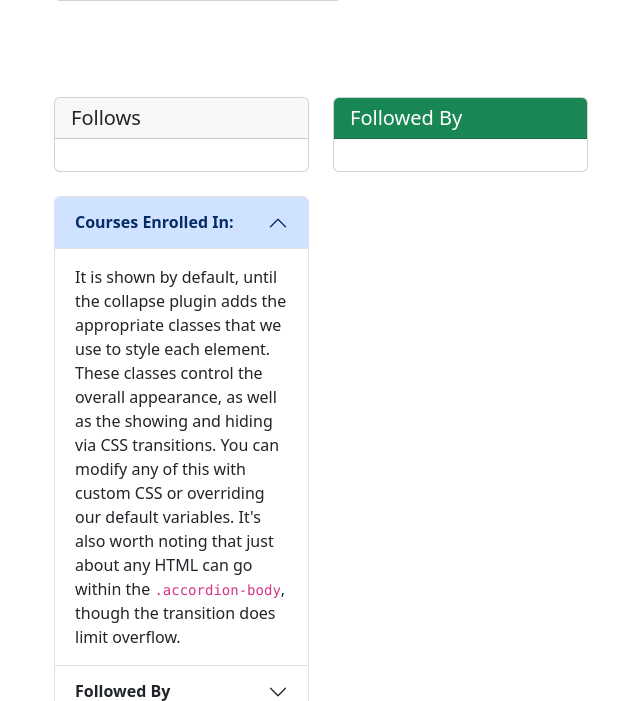
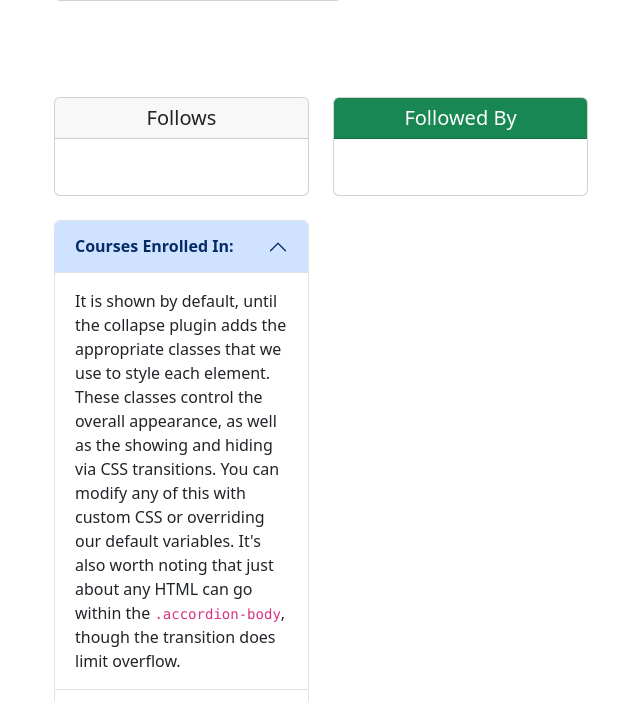
Before and after one commit to LRyder17/back-end-skillfusion, a Django app: page /profile/1 in a window 1280 px wide. Shown: the part 460-1161 px from the top of the page, without its empty margins (40-680 px from the left). Run offline with Django 4.2, Linux system fonts and the light colour scheme; the visitor is signed in with stand-in values (Sample User, id 1); data comes from the database, SQL or seed files in the repository; some libraries are stand-ins or nearby versions.

Commit message:
makes changes to the followed and follows aspect of the profile page

```diff
--- a/accounts/templates/profile.html
+++ b/accounts/templates/profile.html
@@ -72,8 +72,8 @@
     <div class="row">
         <div class="col-3">
             <div class="card">
-                <h5 class="card-header">Follows</h5>
-                <div class="card-body">
+                <h5 class="card-header text-center">Follows</h5>
+                <div class="card-body text-center">
                     <p class="card-text">
                         {% for following in profile.follows.all %}
                             {% if following.user != profile.user %}
@@ -81,6 +81,7 @@
                                     @{{ following|lower }}
                                 </a>
                             {% endif %}
+                            <br/>
                         {% endfor %}
                     </p>
                 </div>
@@ -88,8 +89,8 @@
         </div>
         <div class="col-3">
             <div class="card">
-                <h5 class="card-header bg-success text-white">Followed By</h5>
-                <div class="card-body">
+                <h5 class="card-header bg-success text-white text-center">Followed By</h5>
+                <div class="card-body text-center">
                     <p class="card-text">
                         {% for following in profile.followed_by.all %}
                             {% if following.user != profile.user %}
@@ -97,6 +98,7 @@
                                     @{{ following|lower }}
                                 </a>
                             {% endif %}
+                            <br/>
                         {% endfor %}
                     </p>
                 </div>
@@ -127,7 +129,14 @@
                   </h2>
                   <div id="collapseTwo" class="accordion-collapse collapse" data-bs-parent="#accordionExample">
                     <div class="accordion-body">
-                      <strong>This is the second item's accordion body.</strong> It is hidden by default, until the collapse plugin adds the appropriate classes that we use to style each element. These classes control the overall appearance, as well as the showing and hiding via CSS transitions. You can modify any of this with custom CSS or overriding our default variables. It's also worth noting that just about any HTML can go within the <code>.accordion-body</code>, though the transition does limit overflow.
+                        {% for following in profile.followed_by.all %}
+                        {% if following.user != profile.user %}
+                            <a href="{% url 'profile' following.user.id %}">
+                                @{{ following|lower }}
+                            </a>
+                        {% endif %}
+                        <br/>
+                        {% endfor %}
                     </div>
                   </div>
                 </div>
@@ -139,7 +148,14 @@
                   </h2>
                   <div id="collapseThree" class="accordion-collapse collapse" data-bs-parent="#accordionExample">
                     <div class="accordion-body">
-                      <strong>This is the third item's accordion body.</strong> It is hidden by default, until the collapse plugin adds the appropriate classes that we use to style each element. These classes control the overall appearance, as well as the showing and hiding via CSS transitions. You can modify any of this with custom CSS or overriding our default variables. It's also worth noting that just about any HTML can go within the <code>.accordion-body</code>, though the transition does limit overflow.
+                        {% for following in profile.follows.all %}
+                            {% if following.user != profile.user %}
+                                <a href="{% url 'profile' following.user.id %}">
+                                    @{{ following|lower }}
+                                </a>
+                            {% endif %}
+                            <br/>
+                        {% endfor %}
                     </div>
                   </div>
                 </div>
```
